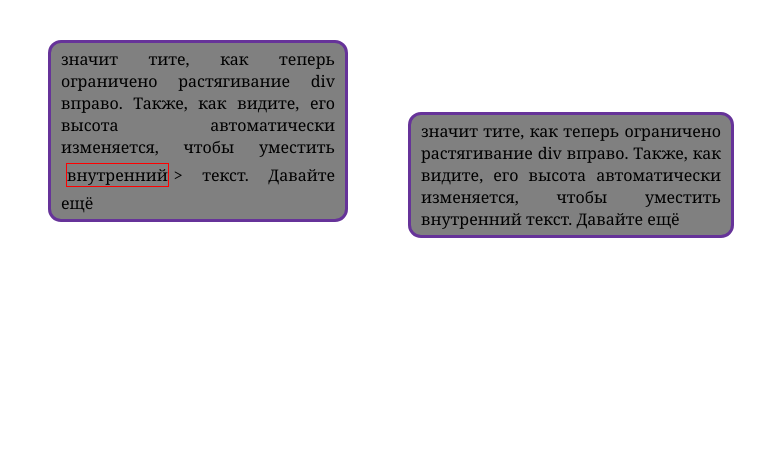
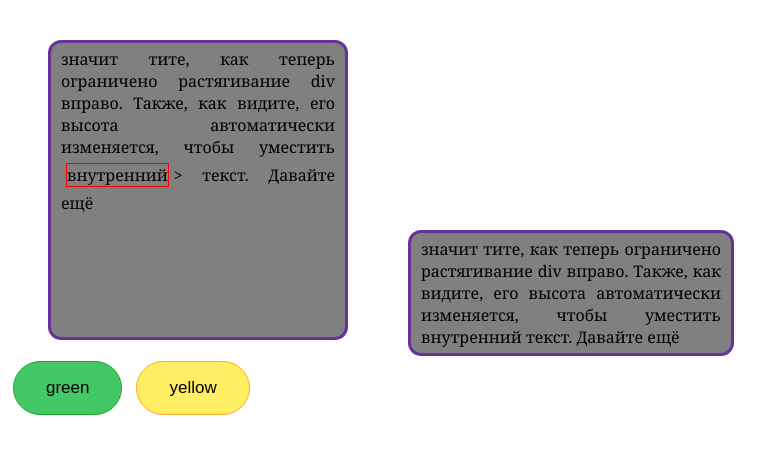
Before and after one commit to incub94/html-css-js, a plain HTML site: page bb/box.html in a window 1280 px wide. Shown: the whole page, without its empty margins (0-784 px from the left). Drawn offline with Linux system fonts and the light colour scheme.

Commit message:
createButton

```diff
--- a/bb/Style.css
+++ b/bb/Style.css
@@ -1,6 +1,7 @@
 .example {
     background-color: gray;
     width: 300px;
+    height: 300px;
     border: 3px solid rebeccapurple;
     border-radius: 13px;
     padding: 5px 10px;
@@ -8,6 +9,8 @@
     text-align: justify;
     font-family: Georgia, 'Times New Roman', Times, serif;
     box-sizing: border-box;
+
+
 }
 
 .example2 {
@@ -20,6 +23,9 @@
     margin-left: 400px;
     text-align: justify;
     font-family: Georgia, 'Times New Roman', Times, serif;
+
+
+
 }
 
 span {
@@ -28,3 +34,31 @@ span {
     display: inline-block;
     /* добавляет отступы строк */
 }
+
+.btn {
+    border: 1px solid;
+    border-radius: 28px;
+    font-size: 17px;
+    padding: 16px 32px;
+    font-family: Arial, Helvetica, sans-serif;
+    cursor: pointer;
+    margin: 5px;
+}
+
+.btn-green {
+    background-color: #44c767;
+    border-color: #18ab29;
+}
+
+.btn-green:hover {
+    background-color: #5cbf2a;
+}
+
+.btn-yellow {
+    background-color: #ffed64;
+    border-color: #ffaa22;
+}
+
+.btn-yellow:hover {
+    background-color: #ffab23;
+}
--- a/bb/box.html
+++ b/bb/box.html
@@ -14,7 +14,9 @@
 		автоматически изменяется, чтобы уместить <span>внутренний</span>> текст. Давайте ещё</div>
 	<div class="example2">значит тите, как теперь ограничено растягивание div вправо. Также, как видите, его высота
 		автоматически изменяется, чтобы уместить внутренний текст. Давайте ещё</div>
-
+	<button class="btn btn-green">green</button>
+	<button class="btn btn-yellow">yellow</button>
+	<!-- создание кнопок -->
 </body>
 
 </html>
--- /dev/null
+++ b/bb/firstLayout.css
@@ -0,0 +1,3 @@
+body {
+    background-color: lightseagreen;
+}
```
Also changed, not shown: bb/firsLayout.html (added, +16 -0 lines).
